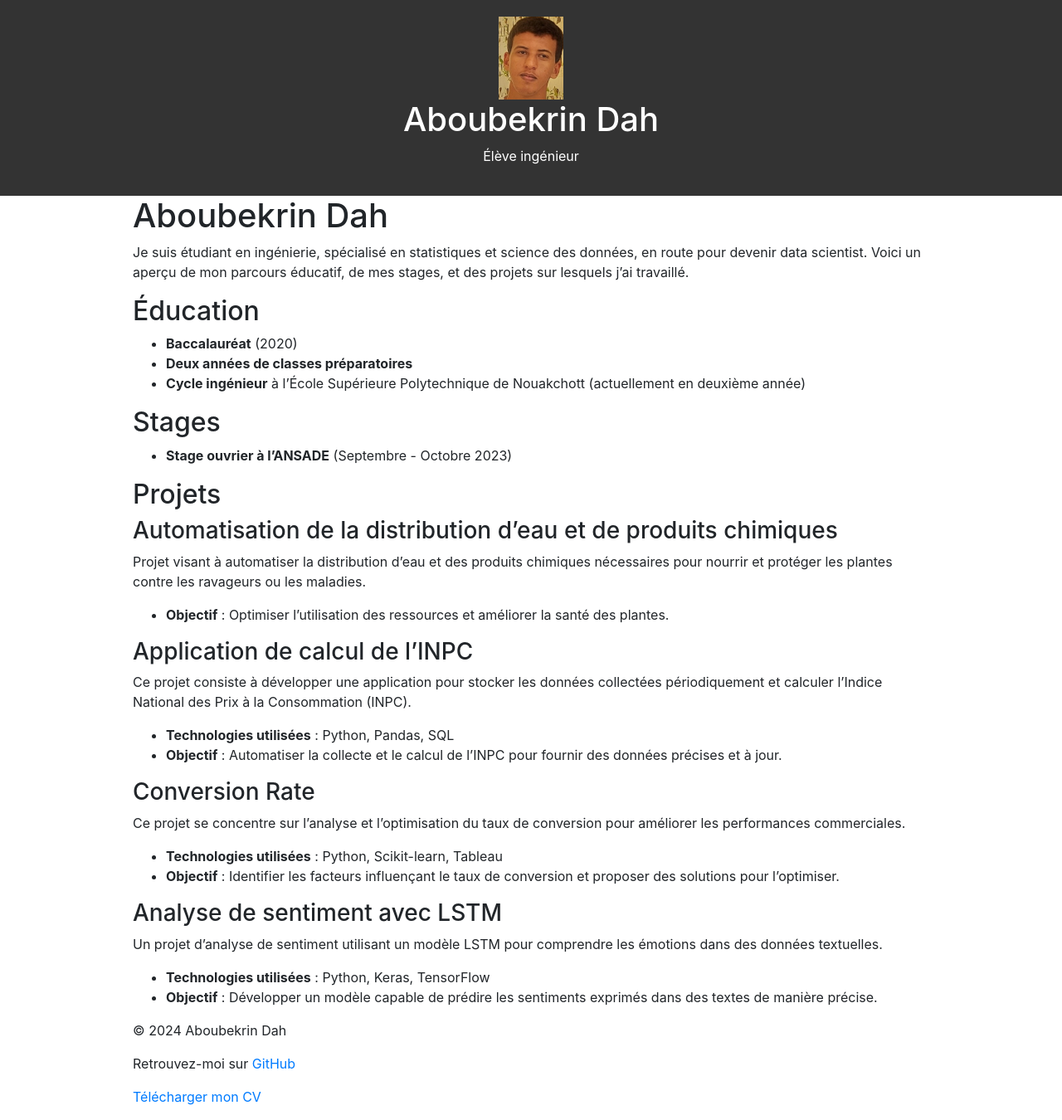
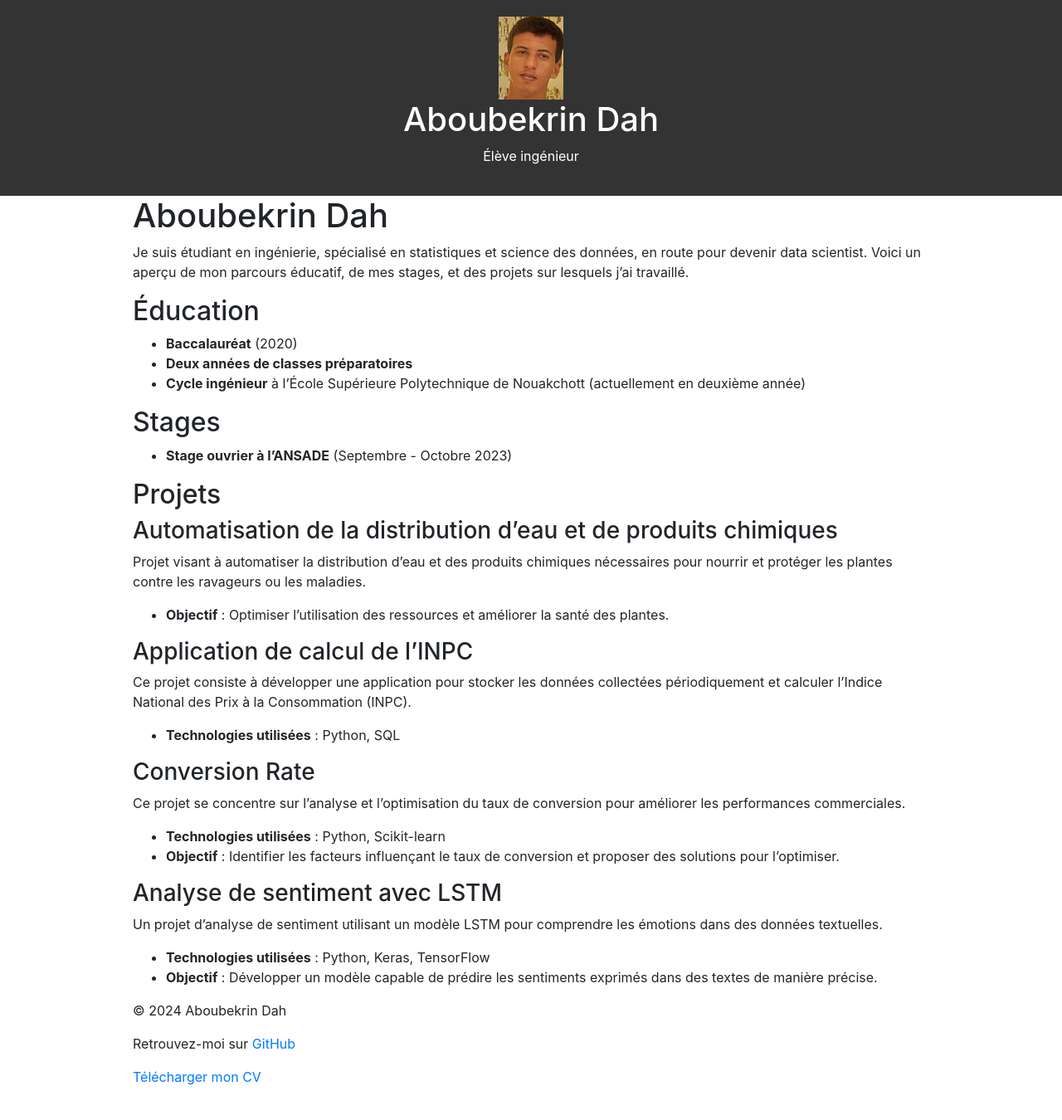
Before and after one commit to Aboubekrin22038/aboubekrin22038.github.io, a Jekyll site: the page built from index.md, in a window 1280 px wide. Shown: the whole page at 83% size. Built offline with Jekyll 4.4.1, drawn with Linux system fonts in a browser that asks for light colours; after the commit the page ends 1326 px from its top, so only the background shows below that.

Commit message:
Update index.md

```diff
--- a/index.md
+++ b/index.md
@@ -28,13 +28,13 @@ Projet visant à automatiser la distribution d’eau et des produits chimiques n
 ### Application de calcul de l'INPC
 Ce projet consiste à développer une application pour stocker les données collectées périodiquement et calculer l'Indice National des Prix à la Consommation (INPC).
 
-- **Technologies utilisées** : Python, Pandas, SQL
-- **Objectif** : Automatiser la collecte et le calcul de l'INPC pour fournir des données précises et à jour.
+- **Technologies utilisées** : Python,  SQL
+
 
 ### Conversion Rate
 Ce projet se concentre sur l'analyse et l'optimisation du taux de conversion pour améliorer les performances commerciales.
 
-- **Technologies utilisées** : Python, Scikit-learn, Tableau
+- **Technologies utilisées** : Python, Scikit-learn
 - **Objectif** : Identifier les facteurs influençant le taux de conversion et proposer des solutions pour l'optimiser.
 
 ### Analyse de sentiment avec LSTM
```
